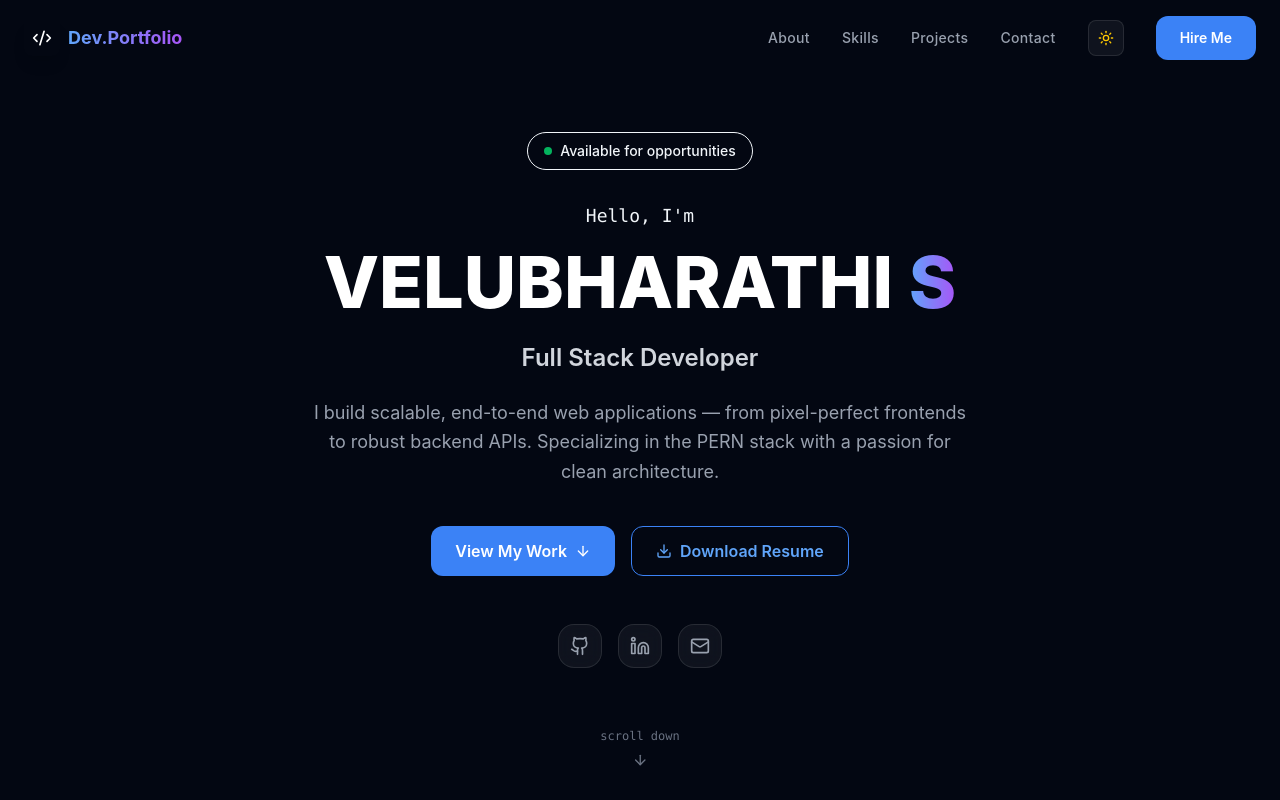
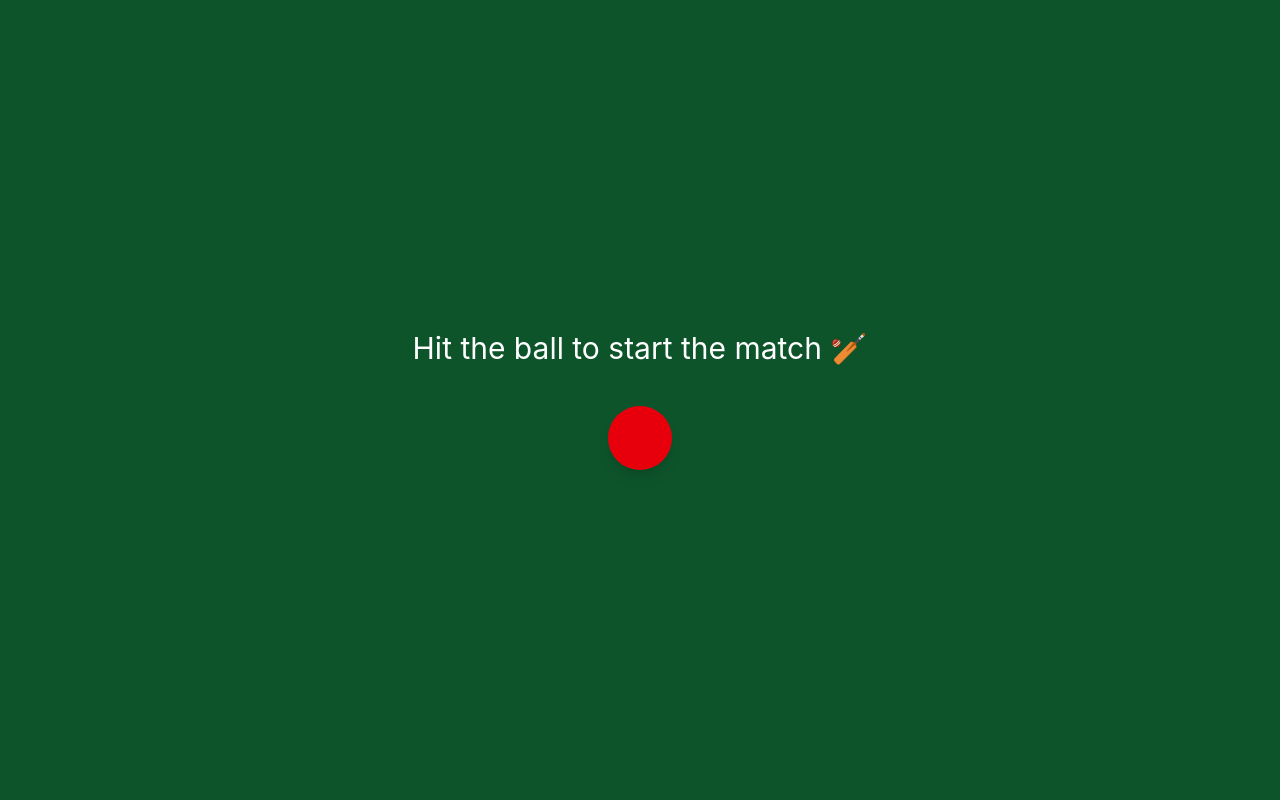
Before and after one commit to bharathi9989/portfolioReact, a React (Vite) app: page / in a window 1280 px wide. Shown: the top 800 px of the page. Built offline with nearby package versions, Linux system fonts and the light colour scheme.

Commit message:
feat : added cricket based portfolio features

```diff
--- a/package.json
+++ b/package.json
@@ -12,6 +12,9 @@
   "dependencies": {
     "@reduxjs/toolkit": "^2.11.2",
     "@tailwindcss/vite": "^4.2.1",
+    "framer-motion": "^12.35.0",
+    "gsap": "^3.14.2",
+    "lottie-react": "^2.4.1",
     "lucide-react": "^0.577.0",
     "react": "^19.2.0",
     "react-dom": "^19.2.0",
--- a/src/App.jsx
+++ b/src/App.jsx
@@ -1,8 +1,10 @@
-import React, { useEffect } from "react";
+import React, { useEffect, useState } from "react";
 import { useSelector } from "react-redux";
 import AppRouter from "./router/AppRouter";
+import CricketIntro from "./components/CricketIntro";
 
 function App() {
+  const [started, setStarted] = useState(false);
   const theme = useSelector((state) => state.theme.mode);
 
   useEffect(() => {
@@ -13,7 +15,15 @@
     }
   }, [theme]);
 
-  return <AppRouter />;
+  return (
+    <>
+      {!started ? (
+        <CricketIntro startSite={() => setStarted(true)} />
+      ) : (
+        <AppRouter />
+      )}
+    </>
+  );
 }
 
 export default App;
--- /dev/null
+++ b/src/components/CricketIntro.jsx
@@ -0,0 +1,44 @@
+import { motion } from "framer-motion";
+import { useState } from "react";
+
+function CricketIntro({ startSite }) {
+  const [hit, setHit] = useState(false);
+
+  const handleHit = () => {
+    setHit(true);
+
+    setTimeout(() => {
+      startSite();
+    }, 2000);
+  };
+
+  return (
+    <div className="h-screen bg-green-900 flex flex-col items-center justify-center text-white">
+      <h1 className="text-3xl mb-10">Hit the ball to start the match 🏏</h1>
+
+      {/* Ball */}
+
+      <motion.div
+        className="w-16 h-16 bg-red-600 rounded-full shadow-lg cursor-pointer"
+        animate={hit ? { x: 800, y: -300, scale: 0.5 } : { y: [0, -30, 0] }}
+        transition={{ duration: 1 }}
+        onClick={handleHit}
+      />
+
+      {/* Bat animation */}
+
+      {hit && (
+        <motion.div
+          initial={{ rotate: -90 }}
+          animate={{ rotate: 20 }}
+          transition={{ duration: 0.3 }}
+          className="text-6xl mt-10"
+        >
+          🏏
+        </motion.div>
+      )}
+    </div>
+  );
+}
+
+export default CricketIntro;
```
Also changed, not shown: 1 other file (tests, documents, lock files or other folders).
